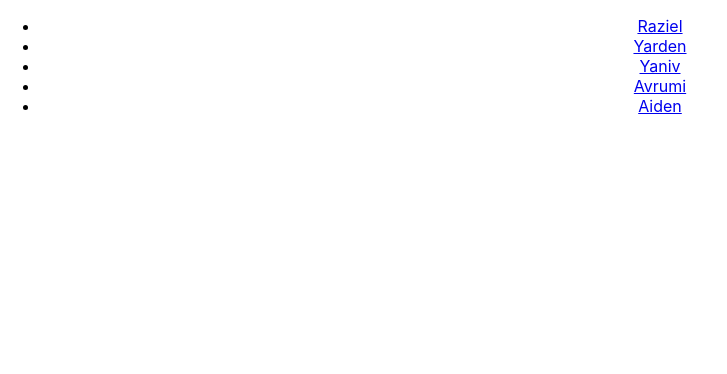
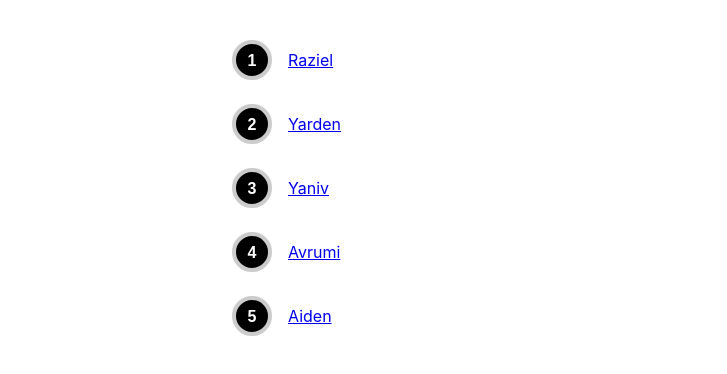
Before and after one commit to tomerp20/friday, a React (Create React App) app: page / in a window 1280 px wide. Shown: the top 374 px of the page, without its empty margins (0-727 px from the left). Built offline with nearby package versions, Linux system fonts and the light colour scheme.

Commit message:
tomer changes

```diff
--- a/src/App.css
+++ b/src/App.css
@@ -1,43 +1,39 @@
 .App {
+ display: flex;
+ flex-direction: row;
+ width: 70%;
+ margin: auto;
+}
+.content {
+  width: 80%;
   text-align: center;
+  margin-top: 20px;
 }
-
-.App-logo {
-  height: 40vmin;
-  pointer-events: none;
+.nav {
+  width: 20%;
 }
-
-@media (prefers-reduced-motion: no-preference) {
-  .App-logo {
-    animation: App-logo-spin infinite 20s linear;
-  }
+.circle{
+  counter-reset: list-counter;
+  list-style: none;
+  float:left;
 }
-
-.App-header {
-  background-color: #282c34;
-  min-height: 100vh;
-  display: flex;
-  flex-direction: column;
-  align-items: center;
-  justify-content: center;
-  font-size: calc(10px + 2vmin);
-  color: white;
+.circle li{
+  margin: 1.5em 0;
 }
-
-.App-link {
-  color: #61dafb;
-}
-
-@keyframes App-logo-spin {
-  from {
-    transform: rotate(0deg);
-  }
-  to {
-    transform: rotate(360deg);
-  }
-}
-
-
-.list-style {
+.circle li:before{
+  content: counter(list-counter);
+  counter-increment: list-counter;
+  width: 1em;
+  height: 1em;
+  padding: .5em;
+  margin-right: 1em;
+  border-radius: 50%;
+  border: .25em solid #ccc;
+  background: #000;
+  color: #fff;
+  font-family: arial;
+  font-weight: bold;
+  text-align: center;
+  display: inline-block;
 
 }
--- a/src/App.js
+++ b/src/App.js
@@ -1,5 +1,4 @@
 import './App.css';
-
 import {
   Switch,
   Route,
@@ -8,9 +7,8 @@ import {
 function App() {
   return (
     <div className="App">
-      <div>
-        <nav>
-          <ul className="list-style">
+        <div className="nav">
+          <ul className="circle">
             <li>
               <Link to="/raziel">Raziel</Link>
             </li>
@@ -27,7 +25,8 @@ function App() {
               <Link to="/aiden">Aiden</Link>
             </li>
           </ul>
-        </nav>
+        </div>
+        <div className="content">
           <Switch>
             <Route path="/raziel">
               Raziel
```
Also changed, not shown: src/components/Tomer.js (added, +9 -0 lines). Lines whose indentation alone changed are shown as unchanged.
